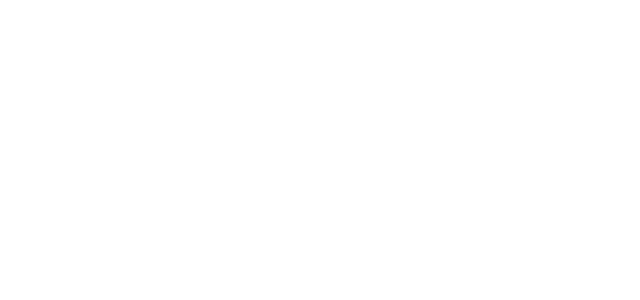
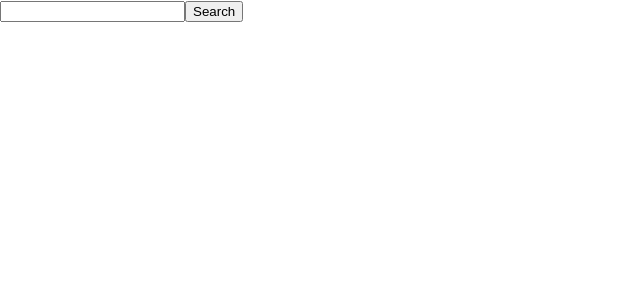
Before and after one commit to robitaille1/knack-app, a React (Create React App) app: page / in a window 1280 px wide. Shown: the top 300 px of the page, without its empty margins (0-640 px from the left). Built offline with nearby package versions, Linux system fonts and the light colour scheme.

Commit message:
wrote initial fetch request - set state in app.js

```diff
--- a/src/App.js
+++ b/src/App.js
@@ -1,12 +1,42 @@
-import React from 'react';
+import React, { Component } from 'react';
 import CustomerSearch from './components/CustomerSearch/CustomerSearch'
 
-function App() {
-  return (
-    <main className='App'>
-      <customerSearch />
-    </main>
-  );
+class App extends Component {
+  constructor(props) {
+    super(props);
+    this.state = {
+      customers: [],
+      searchQuery: ''
+    };
+  }
+
+ searchHandler = (event) => {
+    event.preventDefault()
+    fetch('https://api.knack.com/v1/pages/scene_1/views/view_2/records', {
+      method: 'GET',
+      headers: {
+        "content-type": "application/json",
+        "X-Knack-Application-Id": "5e48177375f2a10016f1b2e0",
+        "X-Knack-REST-API-KEY":"36da45a0-500e-11ea-bec3-f3ac19c53a54"
+      },
+    })
+      .then(response => {
+        return Promise.all([response.json()]);
+      })
+      .then((records) => {
+        const customers = records[0].records;
+        this.setState({customers});
+      })
+ };
+
+  render(){
+
+    return (
+      <main className='App'>
+        <CustomerSearch search={this.searchHandler} />
+      </main>
+    );
+  }
 }
 
 export default App;
--- a/src/components/CustomerSearch/CustomerSearch.js
+++ b/src/components/CustomerSearch/CustomerSearch.js
@@ -2,9 +2,9 @@ import React from 'react'
 
 const customerSearch = (props) => (
     <main>
-        <form>
+        <form onSubmit={props.search}>
             <input type='text'/>
-            <button type='submit'>Search</button>
+            <button>Search</button>
         </form>
     </main>
 )
```
